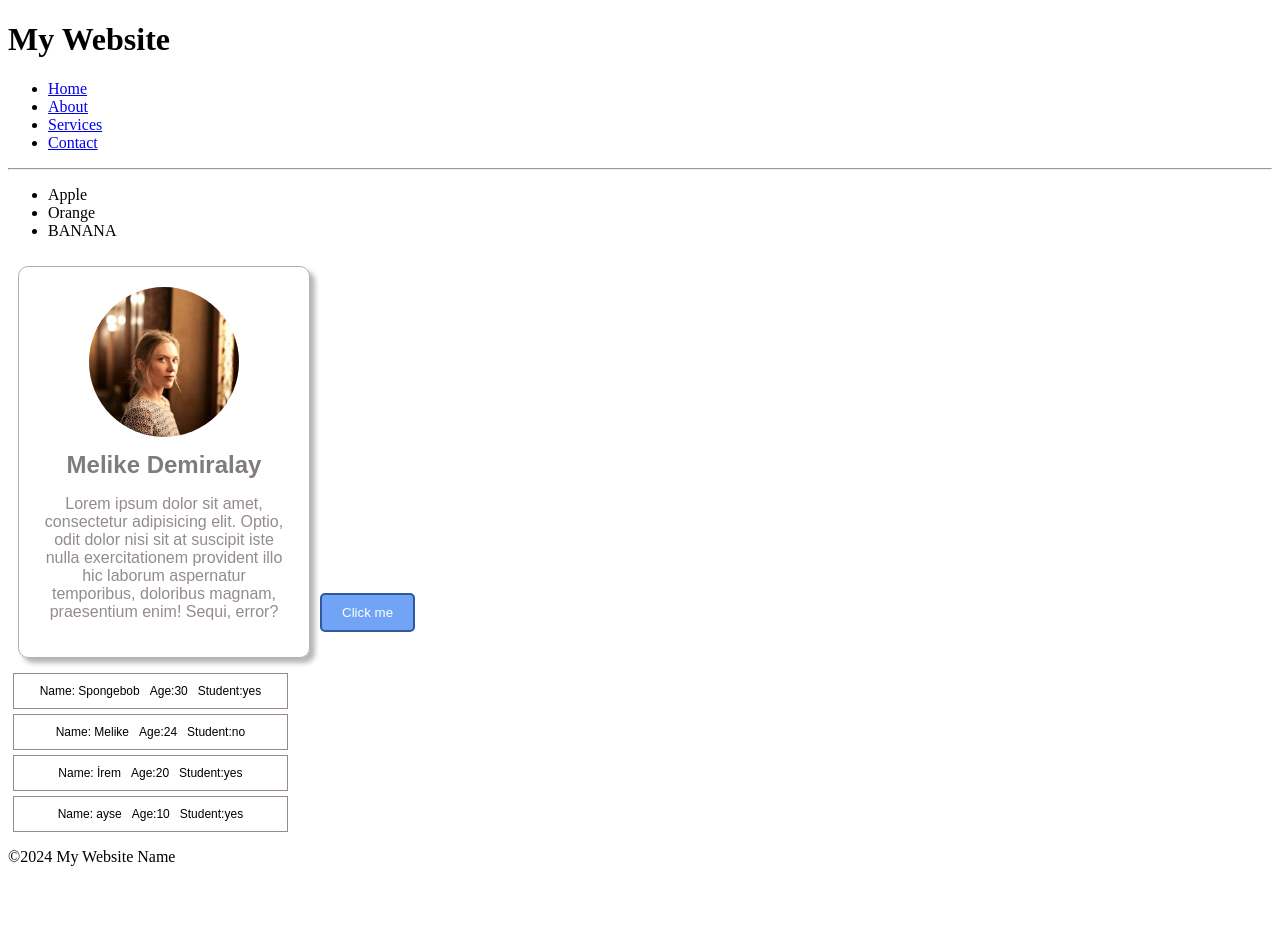
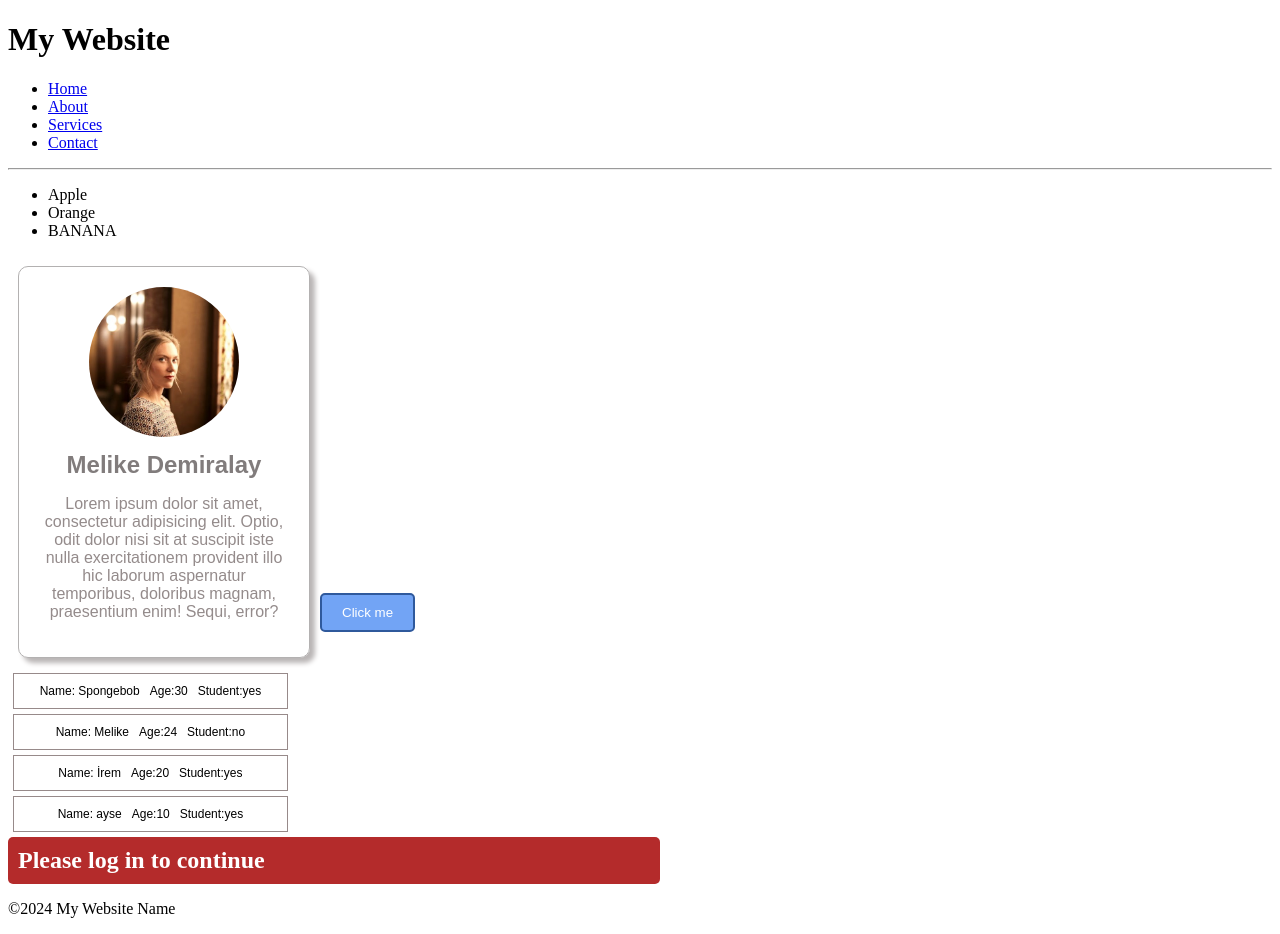
Before and after one commit to MelikeDemiralayy/react-works, a React (Vite) app: page / in a window 1280 px wide. Before the commit the page ends 882 px from the top, so only its background shows below. Built offline with nearby package versions, Linux system fonts and the light colour scheme.

Commit message:
worked with conditional rendering

```diff
--- a/src/App.jsx
+++ b/src/App.jsx
@@ -4,6 +4,7 @@ import Header from "./Header"
 import Card from "./Card"
 import Button from "./Button/Button"
 import Student from "./Student"
+import UserGreeting from "./UserGreeting"
 
 
 function App() {
@@ -19,6 +20,7 @@ function App() {
      <Student  name = "Melike" age={24} isStudent={false} />
      <Student  name = "İrem" age={20} isStudent={true} />
      <Student/>
+     <UserGreeting isLoggedIn={false} username="Melike"/>
      <Footer/>
 
     </>
--- /dev/null
+++ b/src/UserGreeting.jsx
@@ -0,0 +1,42 @@
+// function UserGreeting(props){
+// if(props.isLoggedIn){
+//     return <h2>Welcome {props.username} </h2>
+// } else{
+//     return <h2> Please log in to continue</h2>
+// }
+
+
+// }
+// export default UserGreeting
+// conditional rendering if koşulu direkt jsx içinde yazamıyoruz
+//Arrow function ile yazıldığında if koşulunu JSX dışında, bileşenin önceki kısmında kullanmak gerekir.
+// Alternatif olarak, JSX içinde ternary operator veya && gibi kısa koşul ifadeleri kullanılabilir
+
+
+ import React from 'react';
+ import PropTypes from 'prop-types';
+
+ const UserGreeting = (props) => {
+//    return (
+//      props.isLoggedIn ? (
+//        <h2 className='welcome-message'>Welcome {props.username}</h2>
+//      ) : (
+//        <h2 className='login-prompt'>Please log in to continue</h2>
+//      )
+//    );
+
+   const welcomeMessage = <h2 className='welcome-message'>Welcome {props.username}</h2>
+
+   const loginPrompt =   <h2 className='login-prompt'>Please log in to continue</h2>
+
+   return (props.isLoggedIn ? welcomeMessage : loginPrompt)
+ };
+
+
+
+ UserGreeting.propTypes = {
+   isLoggedIn: PropTypes.bool,
+   username: PropTypes.string,
+ };
+
+ export default UserGreeting;
--- a/src/index.css
+++ b/src/index.css
@@ -61,3 +61,23 @@ inline: taiwind gibi kütüphaneler ile ya da direkt const styles{} şeklinde.
   flex-direction: column;
 }
 }
+
+.welcome-message{
+  font-size: 1.5em;
+  background-color: #84cc16;
+  color: white;
+  padding: 10px;
+  border-radius: 5px;
+  width: 50%;
+  margin: 0;
+}
+
+.login-prompt{
+  font-size: 1.5em;
+  background-color: rgb(180, 43, 43);
+  color: white;
+  padding: 10px;
+  border-radius: 5px;
+  width: 50%;
+  margin: 0;
+}
```
